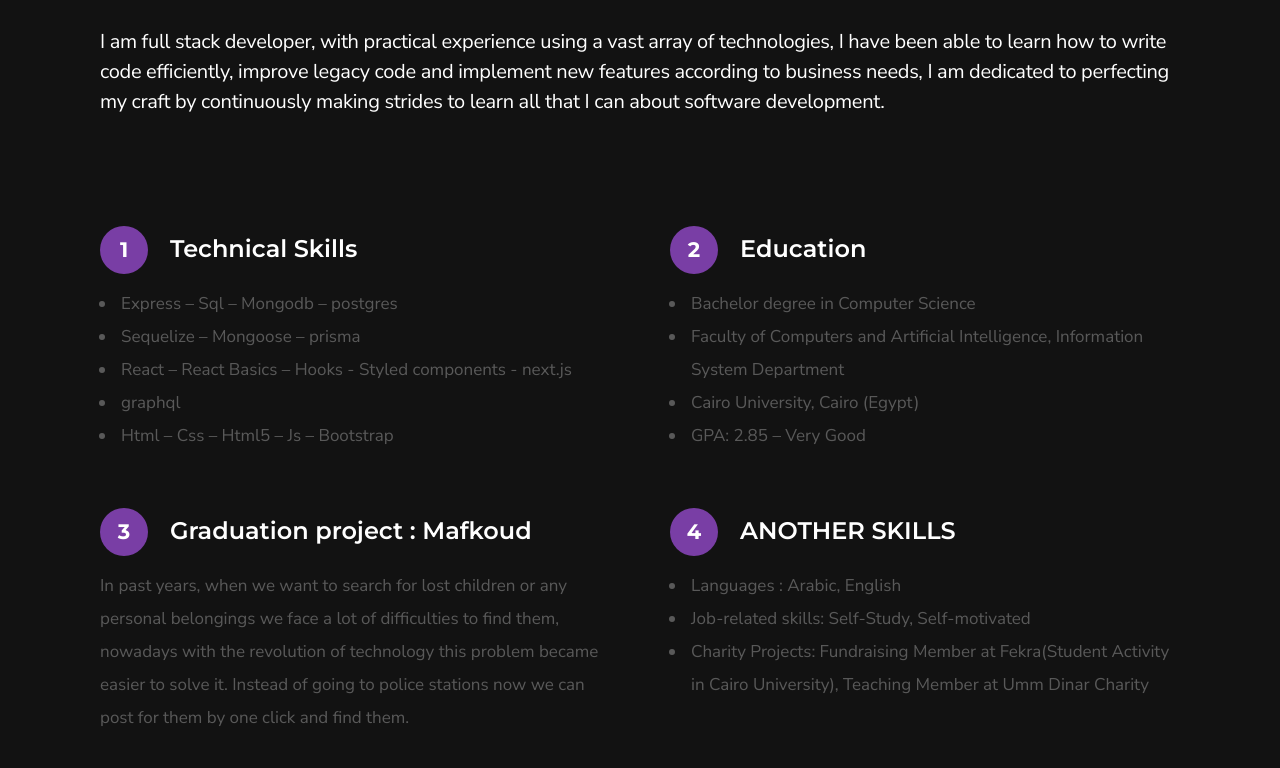
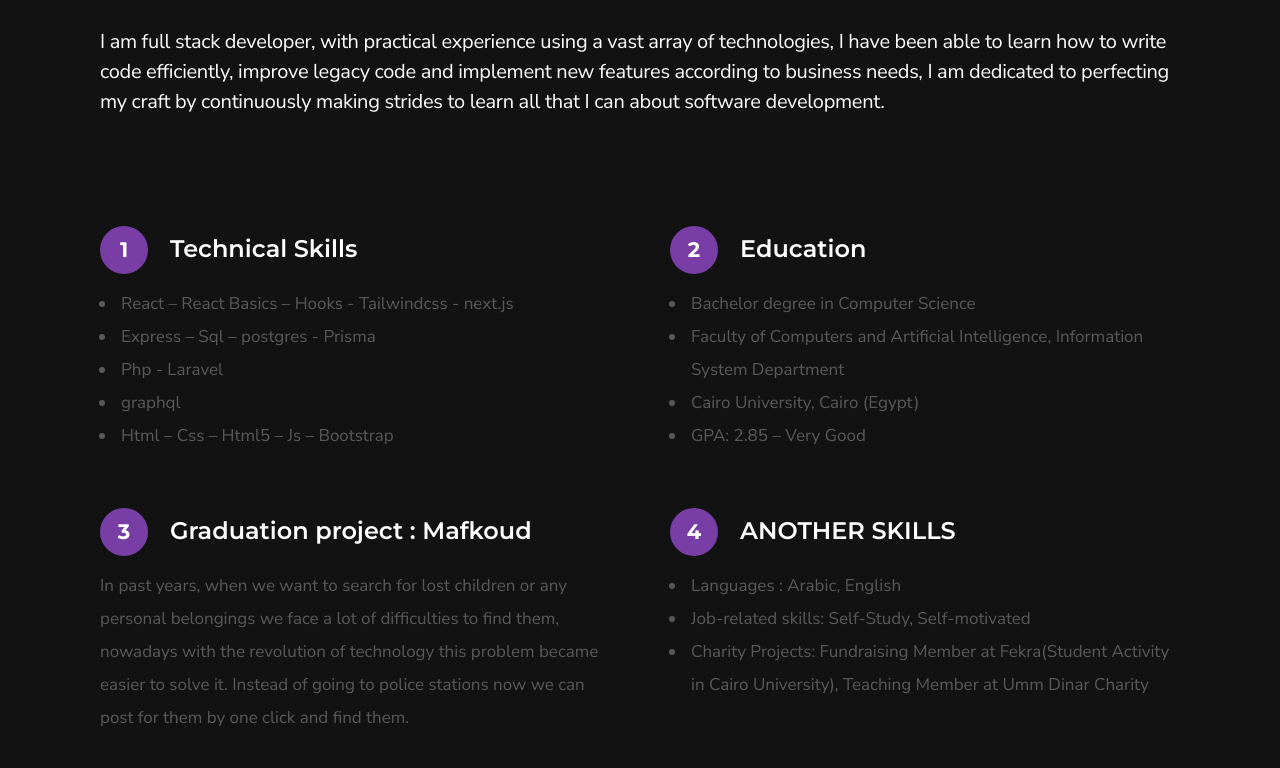
Before and after one commit to AhmedNasrElhariri/ahmednasr, a plain HTML site: page index.html in a window 1280 px wide. Shown: the part 1007-1775 px from the top of the page. Drawn offline with Linux system fonts and the light colour scheme; files whose address does not match are found by name.

Commit message:
Update index.html

```diff
--- a/index.html
+++ b/index.html
@@ -166,9 +166,9 @@
                     <div class="item-process__text">
                         <h4 class="item-title">Technical Skills</h4>
                         <ul>
-                            <li>Express – Sql – Mongodb –  postgres </li>
-                            <li>Sequelize – Mongoose – prisma</li>
-                            <li>React – React Basics – Hooks - Styled components - next.js </li>
+                            <li>React – React Basics – Hooks - Tailwindcss - next.js </li>
+                            <li>Express – Sql – postgres - Prisma </li>
+                            <li>Php - Laravel</li>
                             <li>graphql</li>
                             <li>Html – Css – Html5 – Js – Bootstrap </li>
                         </ul>
```
